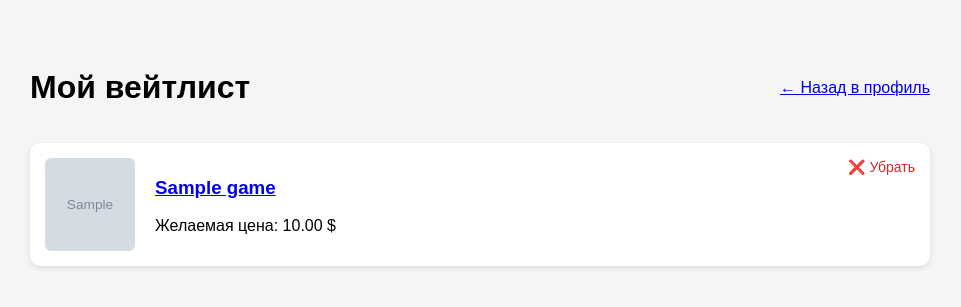
After one commit to Fista6k/GameDealFinder, a Django app: page /waitlist/ in a window 1280 px wide. The commit adds this page. Shown: the top 307 px of the page, without its empty margins (160-1121 px from the left). Run offline with Django 4.2, Linux system fonts and the light colour scheme; a user stored in the database is signed in; tables that the repository leaves empty hold one stand-in row (values such as "Sample post"); grey boxes marked "Sample" are stand-in pictures.

Commit message:
feat: add waitlist (add game with your price), new form (adding into waitlist), change/add some templates

```diff
--- a/core/models.py
+++ b/core/models.py
@@ -155,3 +155,18 @@ class User(AbstractUser):
     class Meta:
         verbose_name = "Пользователь"
         verbose_name_plural = "Пользователи"
+
+class WaitList(models.Model):
+    user = models.ForeignKey(User, on_delete=models.CASCADE, related_name="waitlist_items")
+    game = models.ForeignKey(Game, on_delete=models.CASCADE, related_name="waitlisted_by")
+    target_price = models.DecimalField(max_digits=10, decimal_places=2, null=True, blank=True, verbose_name="Желаемая цена")
+
+    created_at = models.DateTimeField(auto_now_add=True)
+
+    class Meta:
+        unique_together = ("user", "game")
+        verbose_name = "Вейтлист"
+        verbose_name_plural = "Вейтлисты"
+
+    def __str__(self):
+        return f"{self.user.email} -> {self.game.title}"
--- a/core/templates/login.html
+++ b/core/templates/login.html
@@ -31,5 +31,6 @@
         Нет аккаунта?
         <a href="{% url 'register' %}">Зарегистрироваться</a>
     </p>
+    <a href="{% url 'gameList' %}">Назад к списку игр</a>
 </body>
 </html>
--- /dev/null
+++ b/core/templates/waitlist.html
@@ -0,0 +1,99 @@
+<!DOCTYPE html>
+<html lang="ru">
+<head>
+    <meta charset="UTF-8">
+    <title>Мой вейтлист</title>
+    <style>
+        body {
+            font-family: Arial, sans-serif;
+            background: #f5f5f5;
+            padding: 40px;
+        }
+        .container {
+            max-width: 900px;
+            margin: auto;
+        }
+        .header {
+            display: flex;
+            justify-content: space-between;
+            align-items: center;
+        }
+        .game {
+            background: white;
+            padding: 15px;
+            margin-top: 15px;
+            border-radius: 10px;
+            display: flex;
+            gap: 20px;
+            box-shadow: 0 2px 5px rgba(0,0,0,0.1);
+        }
+        img {
+            width: 90px;
+            border-radius: 6px;
+        }
+        .info {
+            flex: 1;
+        }
+        .price {
+            font-weight: bold;
+            color: green;
+        }
+        .remove {
+            color: #dc2626;
+            text-decoration: none;
+            font-size: 14px;
+        }
+        .empty {
+            background: white;
+            padding: 30px;
+            border-radius: 10px;
+            margin-top: 20px;
+            text-align: center;
+        }
+    </style>
+</head>
+<body>
+
+<div class="container">
+    <div class="header">
+        <h1>Мой вейтлист</h1>
+        <a href="{% url 'profile' %}">← Назад в профиль</a>
+    </div>
+
+    {% if waitlist %}
+        {% for item in waitlist %}
+            <div class="game">
+                {% if item.game.image_url %}
+                    <img src="{{ item.game.image_url }}" alt="{{ item.game.title }}">
+                {% endif %}
+
+                <div class="info">
+                    <h3>
+                        <a href="{% url 'gameInfo' item.game.itad_id %}">
+                            {{ item.game.title }}
+                        </a>
+                    </h3>
+
+                    {% if item.target_price %}
+                        <p>Желаемая цена: {{ item.target_price }} $</p>
+                    {% endif %}
+                </div>
+
+                <div>
+                    <a class="remove" href="{% url 'remove_from_waitlist' item.game.itad_id %}">
+                        ❌ Убрать
+                    </a>
+                </div>
+            </div>
+        {% endfor %}
+    {% else %}
+        <div class="empty">
+            <h3>Вейтлист пуст</h3>
+            <p>Добавь игры, чтобы следить за ценами</p>
+            <a href="{% url 'gameList' %}">Перейти к играм</a>
+        </div>
+    {% endif %}
+</div>
+
+</body>
+</html>
--- a/core/urls.py
+++ b/core/urls.py
@@ -7,6 +7,9 @@ urlpatterns = [
     path("games/<uuid:gameid>/", views.gameInfo, name="gameInfo"),
     path("register/", views.register_view, name="register"),
     path("login/", views.login_view, name="login"),
-    path("logout/", views.login_view, name="logout"),
-    path("profile/", views.profile_view, name="profile")
+    path("logout/", views.logout_view, name="logout"),
+    path("profile/", views.profile_view, name="profile"),
+    path("waitlist/", views.waitlist_view, name="waitlist"),
+    path("waitlist/add/<uuid:gameid>/", views.add_to_waitlist, name="add_to_waitlist"),
+    path("waitlist/remove/<uuid:gameid>/", views.remove_from_waitlist, name="remove_from_waitlist")
 ]
--- a/core/views.py
+++ b/core/views.py
@@ -1,10 +1,10 @@
 from django.shortcuts import render, get_object_or_404, redirect
 from django.core.paginator import Paginator
 from django.db.models import OuterRef, Subquery
-from .models import Game, PriceHistory
+from .models import Game, PriceHistory, WaitList
 from django.contrib.auth import login, logout, authenticate
 from django.contrib.auth.decorators import login_required
-from .forms import RegisterForm, LoginForm
+from .forms import RegisterForm, LoginForm, WaitlistForm
 
 
 def gameList(request):
@@ -33,9 +33,16 @@ def gameList(request):
 def gameInfo(request, gameid):
     game = get_object_or_404(Game, itad_id=gameid)
 
+    in_waitlist = False
+    if request.user.is_authenticated:
+        in_waitlist = WaitList.objects.filter(
+            user = request.user,
+            game=game
+        ).exists()
+
     prices = PriceHistory.objects.filter(game=game).select_related("store").order_by("discount_price")
 
-    return render(request, "gameInfo.html", {"game": game, "prices": prices})
+    return render(request, "gameInfo.html", {"game": game, "prices": prices, "game_in_waitlist": in_waitlist})
 
 def register_view(request):
     if request.method == "POST":
@@ -69,3 +76,43 @@ def logout_view(request):
 @login_required
 def profile_view(request):
     return render(request, "profile.html")
+
+@login_required
+def add_to_waitlist(request, gameid):
+    game = get_object_or_404(Game, itad_id=gameid)
+
+    if request.method == "POST":
+        form = WaitlistForm(request.POST)
+
+        if form.is_valid():
+            target_price = form.cleaned_data["target_price"]
+
+            WaitList.objects.get_or_create(
+                user = request.user,
+                game=game,
+                defaults={"target_price": target_price}
+            )
+
+            return redirect("waitlist")
+    else:
+        form = WaitlistForm()
+
+    return render(request, "add_to_waitlist.html", {"form": form, "game": game})
+
+@login_required
+def remove_from_waitlist(request, gameid):
+    game = get_object_or_404(Game, itad_id=gameid)
+    WaitList.objects.filter(
+        user=request.user,
+        game=game
+    ).delete()
+
+    return redirect("profile")
+
+@login_required
+def waitlist_view(request):
+    waitlist = (
+        WaitList.objects.filter(user=request.user).select_related("game").order_by("-created_at")
+    )
+
+    return render(request, "waitlist.html", {"waitlist": waitlist})
```
Also changed, not shown: core/forms.py (+12 -0 lines), core/templates/add_to_waitlist.html (added, +56 -0 lines), core/templates/gameInfo.html (+9 -0 lines), core/templates/profile.html (+31 -6 lines), core/migrations/0002_waitlist.py (added), core/templates/navBar.html (line endings or trailing spaces).
